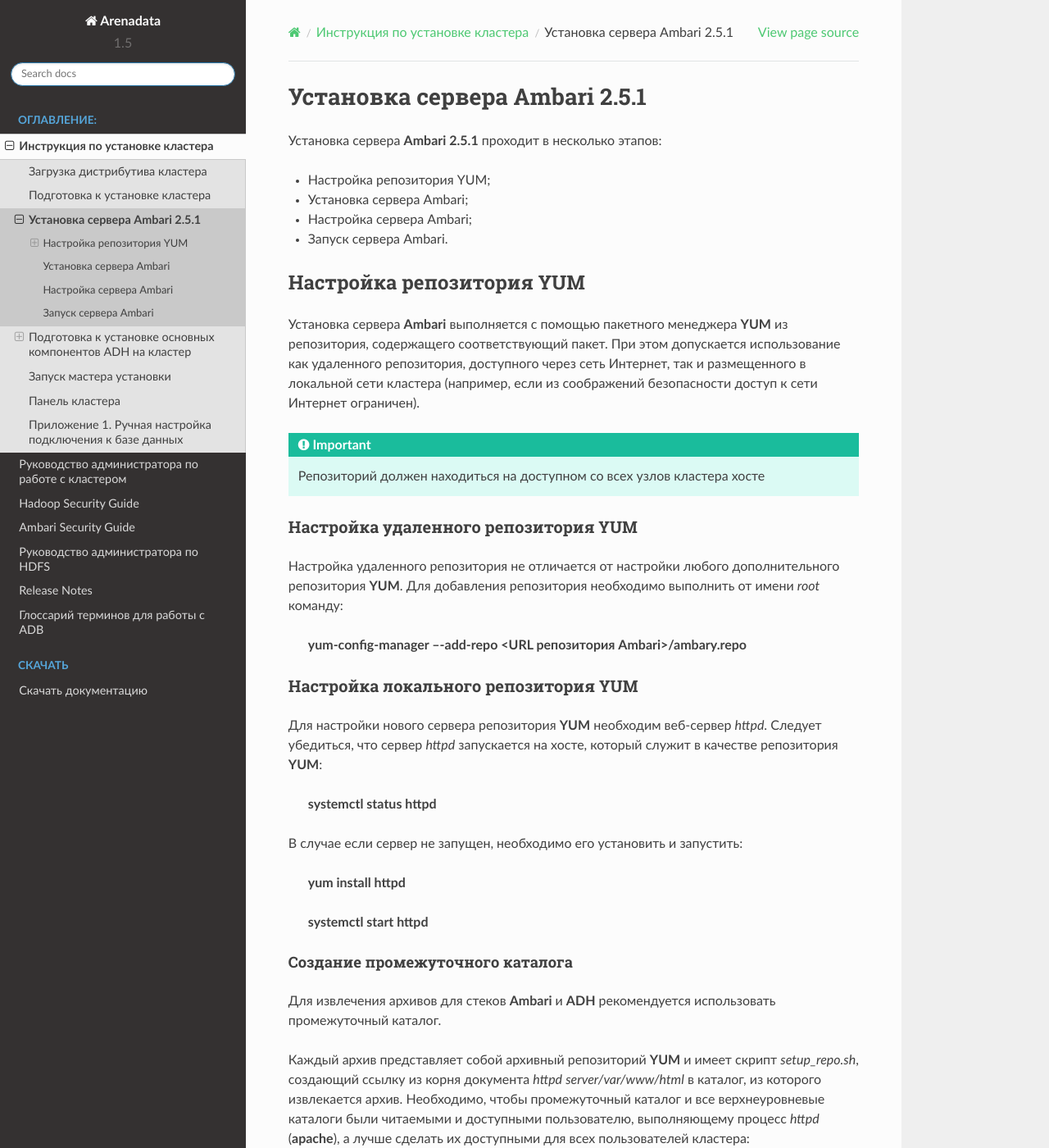
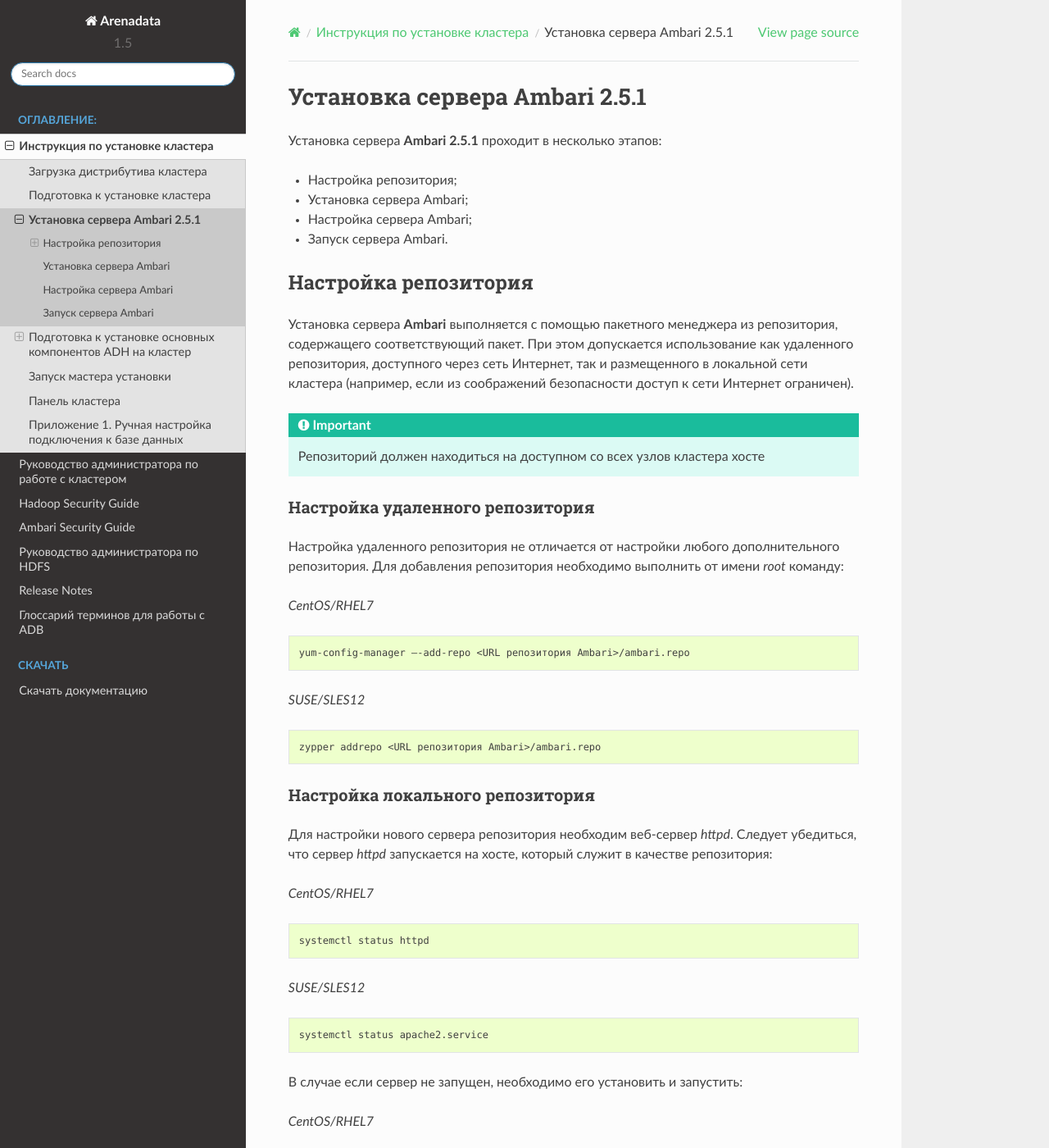
Before and after one commit to arenadata/docs_adps, a Sphinx documentation site: the page built from source/install/installation.rst, in a window 1280 px wide and 1400 px high. Shown: the whole window at 82% size. Built offline with Sphinx 7.4.7 and the Read the Docs theme 2.0.0, drawn with Linux system fonts in a browser that asks for light colours; some of the changed text lies outside the part shown.

Commit message:
Added SUSE/SLES12 Ambari Installation Guide

```diff
--- a/source/install/installation.rst
+++ b/source/install/installation.rst
@@ -10,42 +10,70 @@
 Установка сервера **Ambari 2.5.1** проходит в несколько этапов:
 
 
-+ Настройка репозитория YUM;
++ Настройка репозитория;
 + Установка сервера Ambari;
 + Настройка сервера Ambari;
 + Запуск сервера Ambari.
 
 
 
-Настройка репозитория YUM
--------------------------
+Настройка репозитория
+---------------------
 
-Установка сервера **Ambari** выполняется с помощью пакетного менеджера **YUM** из репозитория, содержащего соответствующий пакет. При этом допускается использование как удаленного репозитория, доступного через сеть Интернет, так и размещенного в локальной сети кластера (например, если из соображений безопасности доступ к сети Интернет ограничен).
+Установка сервера **Ambari** выполняется с помощью пакетного менеджера из репозитория, содержащего соответствующий пакет. При этом допускается использование как удаленного репозитория, доступного через сеть Интернет, так и размещенного в локальной сети кластера (например, если из соображений безопасности доступ к сети Интернет ограничен).
 
 .. important:: Репозиторий должен находиться на доступном со всех узлов кластера хосте
 
 
 
-Настройка удаленного репозитория YUM
-^^^^^^^^^^^^^^^^^^^^^^^^^^^^^^^^^^^^
+Настройка удаленного репозитория
+^^^^^^^^^^^^^^^^^^^^^^^^^^^^^^^^
 
-Настройка удаленного репозитория не отличается от настройки любого дополнительного репозитория **YUM**. Для добавления репозитория необходимо выполнить от имени *root* команду:
+Настройка удаленного репозитория не отличается от настройки любого дополнительного репозитория. Для добавления репозитория необходимо выполнить от имени *root* команду:
 
-  :command:`yum-config-manager –-add-repo <URL репозитория Ambari>/ambary.repo`
+*CentOS/RHEL7*
+
+.. code-block:: bash
+
+   yum-config-manager –-add-repo <URL репозитория Ambari>/ambari.repo
+
+*SUSE/SLES12*
+
+.. code-block:: bash
+
+  zypper addrepo <URL репозитория Ambari>/ambari.repo
 
 
-Настройка локального репозитория YUM
-^^^^^^^^^^^^^^^^^^^^^^^^^^^^^^^^^^^^
+Настройка локального репозитория
+^^^^^^^^^^^^^^^^^^^^^^^^^^^^^^^^
 
-Для настройки нового сервера репозитория **YUM** необходим веб-сервер *httpd*. Следует убедиться, что сервер *httpd* запускается на хосте, который служит в качестве репозитория **YUM**:
+Для настройки нового сервера репозитория необходим веб-сервер *httpd*. Следует убедиться, что сервер *httpd* запускается на хосте, который служит в качестве репозитория:
 
-  :command:`systemctl status httpd`
+*CentOS/RHEL7*
+
+.. code-block:: bash
+
+  systemctl status httpd
+
+*SUSE/SLES12*
+
+.. code-block:: bash
+
+  systemctl status apache2.service
 
 В случае если сервер не запущен, необходимо его установить и запустить:
 
-  :command:`yum install httpd`
+*CentOS/RHEL7*
 
-  :command:`systemctl start httpd`
+.. code-block:: bash
+
+   systemctl start httpd
+
+*SUSE/SLES12*
+
+.. code-block:: bash
+
+   systemctl start apache2.service
 
 
 
@@ -54,11 +82,13 @@
 
 Для извлечения архивов для стеков **Ambari** и **ADH** рекомендуется использовать промежуточный каталог.
 
-Каждый архив представляет собой архивный репозиторий **YUM** и имеет скрипт *setup_repo.sh*, создающий ссылку из корня документа *httpd* *server/var/www/html* в каталог, из которого извлекается архив. Необходимо, чтобы промежуточный каталог и все верхнеуровневые каталоги были читаемыми и доступными пользователю, выполняющему процесс *httpd* (**apache**), а лучше сделать их доступными для всех пользователей кластера:
+Каждый архив представляет собой архивный репозиторий и имеет скрипт *setup_repo.sh*, создающий ссылку из корня документа *httpd* *server/var/www/html* в каталог, из которого извлекается архив. Необходимо, чтобы промежуточный каталог и все верхнеуровневые каталоги были читаемыми и доступными пользователю, выполняющему процесс *httpd* (**apache**), а лучше сделать их доступными для всех пользователей кластера:
 
-  :command:`mkdir /staging`
+.. code-block:: bash
 
-  :command:`chmod a+rx /staging`
+  mkdir /staging
+
+  chmod a+rx /staging
 
 .. important:: Не используйте каталог */TMP* в качестве промежуточного, так как файлы могут быть удалены в любое время
 
@@ -67,11 +97,26 @@
 Загрузка и распаковка архива Ambari
 ~~~~~~~~~~~~~~~~~~~~~~~~~~~~~~~~~~~
 
-**Arenadata Ambari** поставляется как архив репозитория **YUM**, который необходимо извлечь на сервер репозитория **YUM**.
+**Arenadata Ambari** поставляется как архив репозитория, который необходимо извлечь на сервер репозитория.
 
-На узел, который используется в качестве репозитория **YUM**, необходимо загрузить архив **Ambari 2.5.1** в ранее созданный промежуточный каталог, или в каталоге */etc/yum.repos.d/* разместить repo-файл *https://storage.googleapis.com/arenadata-repo/ADH/1.4.1/centos7/ambari.repo*.
+На узел, который используется в качестве репозитория, необходимо загрузить архив **Ambari 2.5.1** в ранее созданный промежуточный каталог, или в каталог:
 
-Необходимо убедиться, что все родительские каталоги до промежуточного имеют доступ *"r + х"* для всех пользователей, поскольку данный каталог будет использоваться для создания локального репозитория **YUM**.
+*CentOS/RHEL7*
+
+.. code-block:: bash
+
+   /etc/yum.repos.d/
+
+*SUSE/SLES12*
+
+.. code-block:: bash
+
+   /etc/zypp/repos.d/
+
+
+разместить repo-файл https://storage.googleapis.com/arenadata-repo/ADH/1.4.1/centos7/ambari.repo.
+
+Необходимо убедиться, что все родительские каталоги до промежуточного имеют доступ *"r + х"* для всех пользователей, поскольку данный каталог будет использоваться для создания локального репозитория.
 
 После загрузки **Ambari 2.5.1** необходимо извлечь архив в промежуточный каталог. Например:
 
@@ -79,23 +124,38 @@
 
 
 
-Настройка локального репозитория YUM
-~~~~~~~~~~~~~~~~~~~~~~~~~~~~~~~~~~~~
+Настройка локального репозитория
+~~~~~~~~~~~~~~~~~~~~~~~~~~~~~~~~
 
-Для настройки локального репозитория **YUM** необходимо на хосте, используемом в качестве репозитория **YUM**, выполнить скрипт
+Для настройки локального репозитория необходимо на хосте, используемом в качестве репозитория, выполнить скрипт
 *setup_repo.sh*, входящий в состав архива **Ambari**:
 
   :command:`/staging/AMBARI-2.5.1/setup_repo.sh`
 
-В скрипте предполагается, что в корневом каталоге **YUM** репозитория веб-сервер устанавливает */var /www /html* и создает ссылку *ambari-<версия>*, указывающую на извлеченный архив.
+В скрипте предполагается, что в корневом каталоге репозитория веб-сервер устанавливает */var /www /html* и создает ссылку *ambari-<версия>*, указывающую на извлеченный архив.
 
-Необходимо убедиться, что репозиторий **YUM** доступен на веб-сервере **YUM**:
+Необходимо убедиться, что репозиторий доступен на веб-сервере:
 
   :command:`curl http://localhost/AMBARI-2.5.1/repodata/repomd.xml`
 
-Скрипт также создает определенный репозиторий **Ambari** и помещает его в файл */etc/yum.repos.d/ambari.repo*. Данный файл должен быть доступен на хосте администратора, где будет установлен сервер **Ambari**.
+Скрипт также создает определенный репозиторий **Ambari** и помещает его в файл:
 
-.. important:: YUM репозиторий Ambari должен быть доступен для всех узлов кластера
+*CentOS/RHEL7*
+
+.. code-block:: bash
+
+    /etc/yum.repos.d/ambari.repo
+
+*SUSE/SLES12*
+
+.. code-block:: bash
+
+   /etc/zypp/repos.d/ambari.repo
+
+
+ Данный файл должен быть доступен на хосте администратора, где будет установлен сервер **Ambari**.
+
+.. important:: Репозиторий Ambari должен быть доступен для всех узлов кластера
 
 Необходимо проверить наличие доступа к следующему URL-адресу с хоста администратора и с узлов кластера:
 
@@ -106,9 +166,18 @@
 Установка сервера Ambari
 ------------------------
 
-Сервер **Ambari** устанавливается из RPM-пакета по команде **YUM**:
+Сервер **Ambari** устанавливается из RPM-пакета по команде:
 
-  :command:`yum install ambari-server`
+.. code-block:: bash
+
+    yum install ambari-server
+
+*SUSE/SLES12*
+
+.. code-block:: bash
+
+   zypper install ambari-server
+
 
 Данная команда устанавливает сервер **Ambari**, являющийся сервером веб-приложений, на порт *8080*. Также устанавливает инстанс сервера
 **PostgreSQL** на порт *5432*.
@@ -184,7 +253,7 @@
 ==========================================================
 
 
-Основные компоненты **ADH** устанавливаются из репозиториев **YUM**, которые определяются при первичной настройке кластера. Как и в случае репозитория **Ambari**, допускается использование удаленных и локальных репозиториев.
+Основные компоненты **ADH** устанавливаются из репозиториев, которые определяются при первичной настройке кластера. Как и в случае репозитория **Ambari**, допускается использование удаленных и локальных репозиториев.
 
 Удаленные репозитории уже заданы в **Ambari** как предлагаемые по умолчанию, для их настройки и использования не требуется
 дополнительных действий.
@@ -193,7 +262,7 @@
 
 
 + Загрузить и извлечь архивы стека ADH;
-+ Настроить локальные репозитории YUM.
++ Настроить локальные репозитории.
 
 
 
@@ -201,38 +270,50 @@
 ---------------------------------------
 
 
-Архивы стека **ADH** необходимо установить на машине, где размещен репозиторий **YUM**. В случае если для сервера репозитория **YUM**
+Архивы стека **ADH** необходимо установить на машине, где размещен репозиторий. В случае если для сервера репозитория
 используется выделенная машина, то архивы стека **ADH** следует установить на хосте администратора, использованном для установки сервера **Ambari**.
 
 Необходимо загрузить и распаковать следующие архивы в выделенном для них месте (при этом следует избегать использования каталога */tmp*):
 
 
-+ *ADH-1.4.0* – RPM-пакеты для сервисов Hadoop, таких как HDFS, YARN, Hbase, Hive, Zookeeper;
-+ *ADH-UTILS-1.4.0* – дополнительные сервисы и библиотеки, используемые для мониторинга и оповещения серверов кластера.
++ *ADH-1.5.0* – RPM-пакеты для сервисов Hadoop, таких как HDFS, YARN, Hbase, Hive, Zookeeper;
++ *ADH-UTILS-1.5.0* – дополнительные сервисы и библиотеки, используемые для мониторинга и оповещения серверов кластера.
 
 
 В случае если архивы загружены в каталог */tmp*, то для их распаковки в каталоге, например, */staging* необходимо выполнить следующую команду:
 
   :command:`tar –xvf /tmp/{stack}.tar -C /staging/`
 
-Для использования локальных репозиториев **ADH** и **ADH UTILS** необходимо выполнить настройки, описанные в пункте `Настройка локальных репозиториев YUM`_.
+Для использования локальных репозиториев **ADH** и **ADH UTILS** необходимо выполнить настройки, описанные в пункте `Настройка локальных репозиториев`_.
 
 
-Настройка локальных репозиториев YUM
-------------------------------------
+Настройка локальных репозиториев
+--------------------------------
 
 
-Стек **ADH** поставляется в виде архива репозитория **YUM**, который необходимо развернуть на сервере репозитория **YUM** так, чтобы при этом он был доступен серверу **Ambari** и всем узлам кластера.
+Стек **ADH** поставляется в виде архива репозитория, который необходимо развернуть на сервере репозитория так, чтобы при этом он был доступен серверу **Ambari** и всем узлам кластера.
 
 Каждый репозиторий стека содержит скрипт *setup_repo.sh*, для которого необходимо выполнение следующих требований:
 
 
-+ Сервер репозитория YUM доступен всем узлам кластера;
-+ Корень сервера репозитория YUM находится в */var/www/html/*.
++ Сервер репозитория доступен всем узлам кластера;
++ Корень сервера репозитория находится в */var/www/html/*.
 
 
-Скрипт каждого стека создает символическую ссылку в документе сервера репозитория **YUM**, указывающую на местоположение извлеченного архива стека, и создает файл с местоположением репозитория в каталоге */etc/yum.repos.d/* для того, чтобы **YUM** по команде мог найти
-репозиторий.
+Скрипт каждого стека создает символическую ссылку в документе сервера репозитория, указывающую на местоположение извлеченного архива стека, и создает файл с местоположением репозитория в каталоге:
+
+*CentOS/RHEL7*
+
+.. code-block:: bash
+
+    /etc/yum.repos.d/
+
+*SUSE/SLES12*
+
+.. code-block:: bash
+
+   /etc/zypp/repos.d/
+
 
 Для каждого стека необходимо запустить скрипт установки локального репозитория:
 
@@ -240,11 +321,24 @@
 
 По завершению установки скрипт выводит URL-адрес репозитория. Данный URL потребуется при установке кластера **ADH** с использованием сервера **Ambari**.
 
-В случае если сервер репозитория **YUM** установлен не на хосте администратора (где установлен сервер **Ambari**), необходимо скопировать созданные файлы определения местоположения репозитория из */etc/yum.repos.d/* на хост администратора */etc/yum.repos.d*, где
-установлен сервер **Ambari**. Затем необходимо проверить правильность настройки репозитория, выполнив две команды от узла администратора:
+В случае если сервер репозитория установлен не на хосте администратора (где установлен сервер **Ambari**), необходимо скопировать созданные файлы определения местоположения репозитория из папки репозитрия на хост администратора, где
+установлен сервер **Ambari**.
 
-  :command:`yum clean all`
+Затем необходимо проверить правильность настройки репозитория, выполнив две команды от узла администратора:
 
-  :command:`yum repolist`
+*CentOS/RHEL7*
+
+.. code-block:: bash
+
+    yum clean all
+    yum repolist
+
+*SUSE/SLES12*
+
+.. code-block:: bash
+
+   zypper clean -a
+   zypper repos
+
 
 При корректной настройке выдается список репозиториев стека.
```
